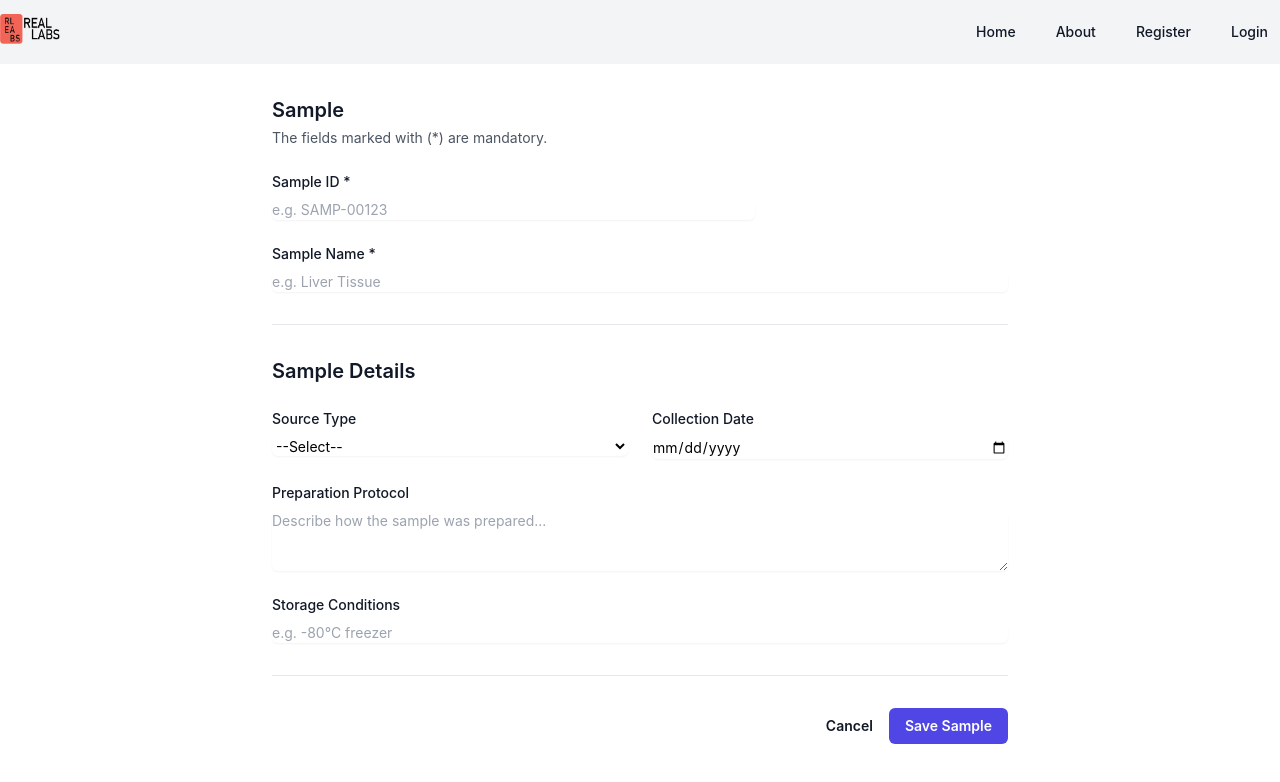
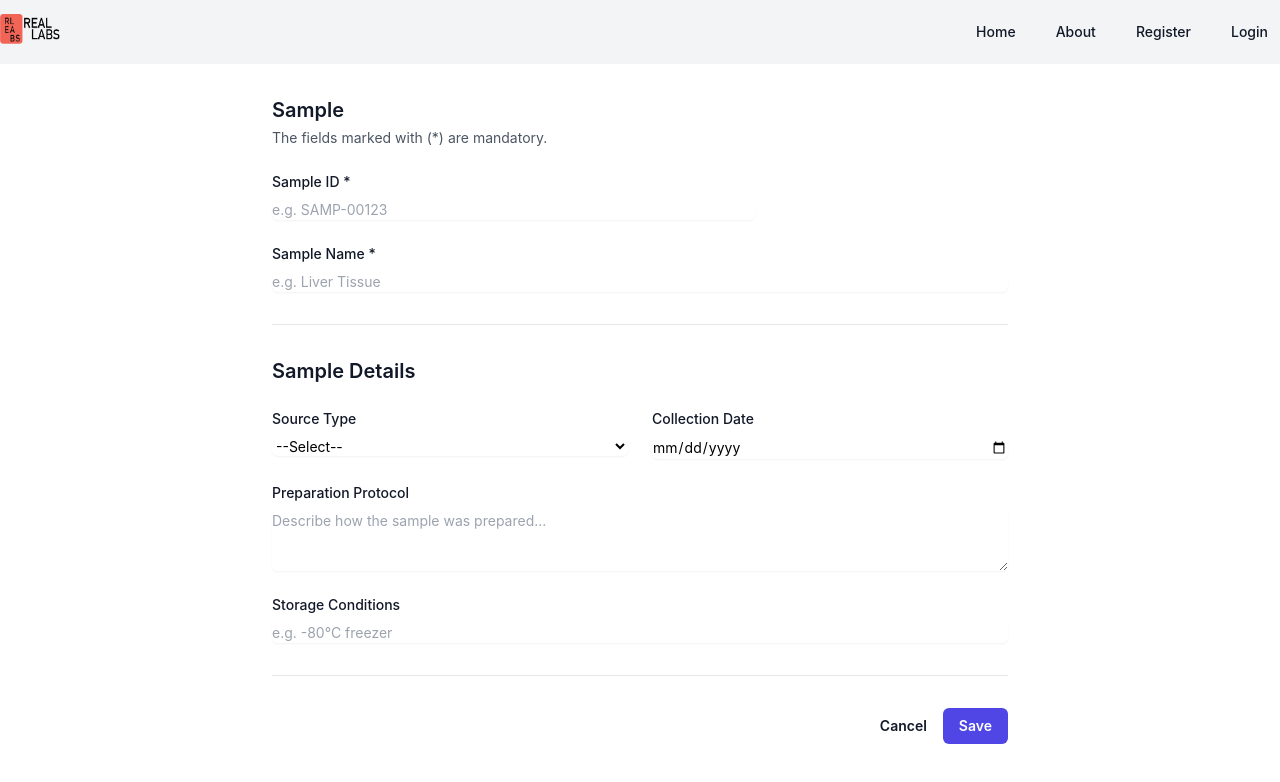
Before and after one commit to PrashhanthNelakanti/LIMS, a Next.js app: page /entities/Sample in a window 1280 px wide. Shown: the top 782 px of the page. Built offline with nearby package versions, Linux system fonts and the light colour scheme.

Commit message:
resolving the basic entity creation issues

```diff
--- a/pages/entities/Sample.js
+++ b/pages/entities/Sample.js
@@ -195,15 +195,9 @@ export default function Sample() {
                         type="submit"
                         className="rounded-md bg-indigo-600 px-4 py-2 text-sm font-semibold text-white hover:bg-indigo-500 focus:outline-none focus:ring-2 focus:ring-indigo-600"
                     >
-                        Save Sample
+                        Save
                     </button>
                 </div>
-
-                {status && (
-                    <p className="mt-4 text-sm text-indigo-700">
-                        {status}
-                    </p>
-                )}
             </form>
         </div>
     )
```
